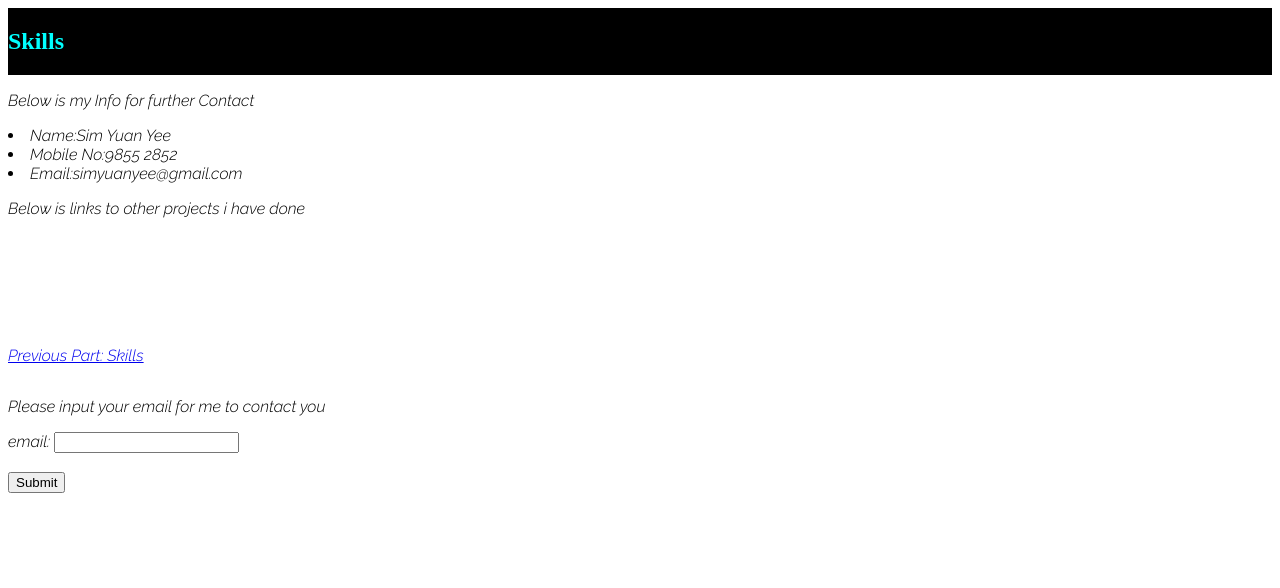
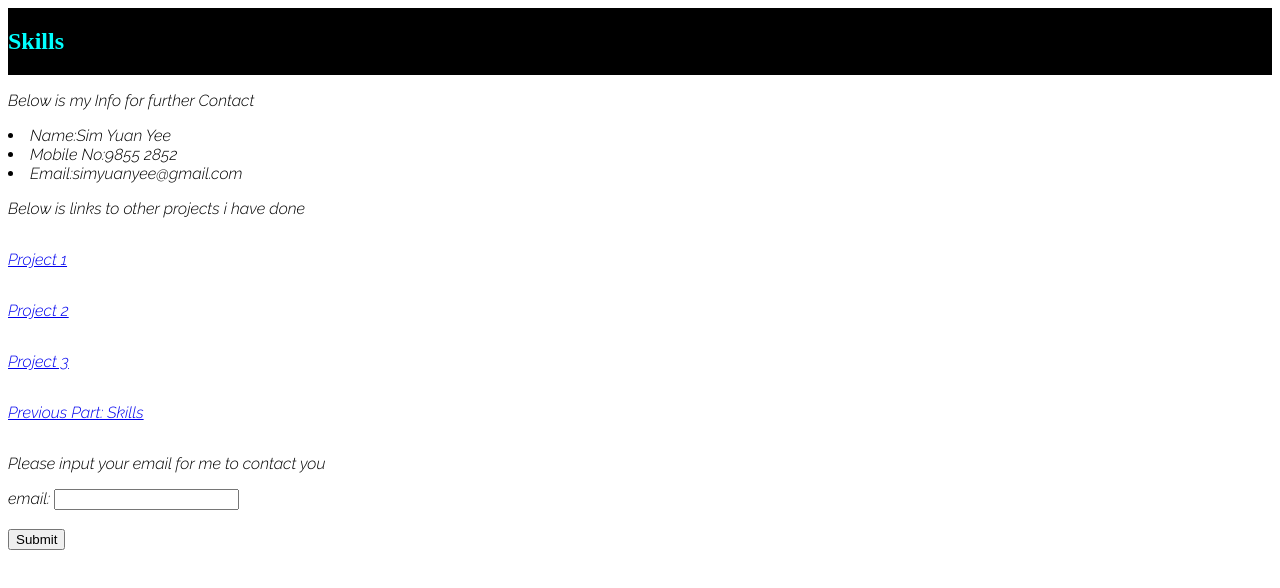
Before and after one commit to SimYuanYee/ID-assignment-, a plain HTML site: page more info.html in a window 1280 px wide. Drawn offline with Linux system fonts and the light colour scheme; a web font is replaced by a local one.

Commit message:
assignment

```diff
--- a/more info.html
+++ b/more info.html
@@ -58,9 +58,9 @@
   <li>Mobile No:9855 2852</li>
   <li>Email:simyuanyee@gmail.com</li>
   <p>Below is links to other projects i have done</li>
-  <p><a href="https://www.np.edu.sg/Pages/default.aspx"></a></p>
-  <p><a href="https://www.np.edu.sg/studentlife/Pages/default.aspx"></a></p>
-<p><a href="https://www.np.edu.sg/ict/Pages/default.aspx"></a></p>
+  <p><a href="https://www.np.edu.sg/Pages/default.aspx"> Project 1</a></p>
+  <p><a href="https://www.np.edu.sg/studentlife/Pages/default.aspx">Project 2</a></p>
+<p><a href="https://www.np.edu.sg/ict/Pages/default.aspx">Project 3</a></p>
     <p><a href="skills.html"title="Go to Skills section">Previous Part: Skills</a></p>
     <p>Please input your email for me to contact you</p>
     <form action="file:///C:/Users/simyu/OneDrive/Desktop/ID%20Assignment%201/Code/ID%20S10223621F%20Sim%20Yuan%20Yee%20Assg1%20Website/ID-assignment-/ID-assignment-/thank%20you%20message.html">
```
